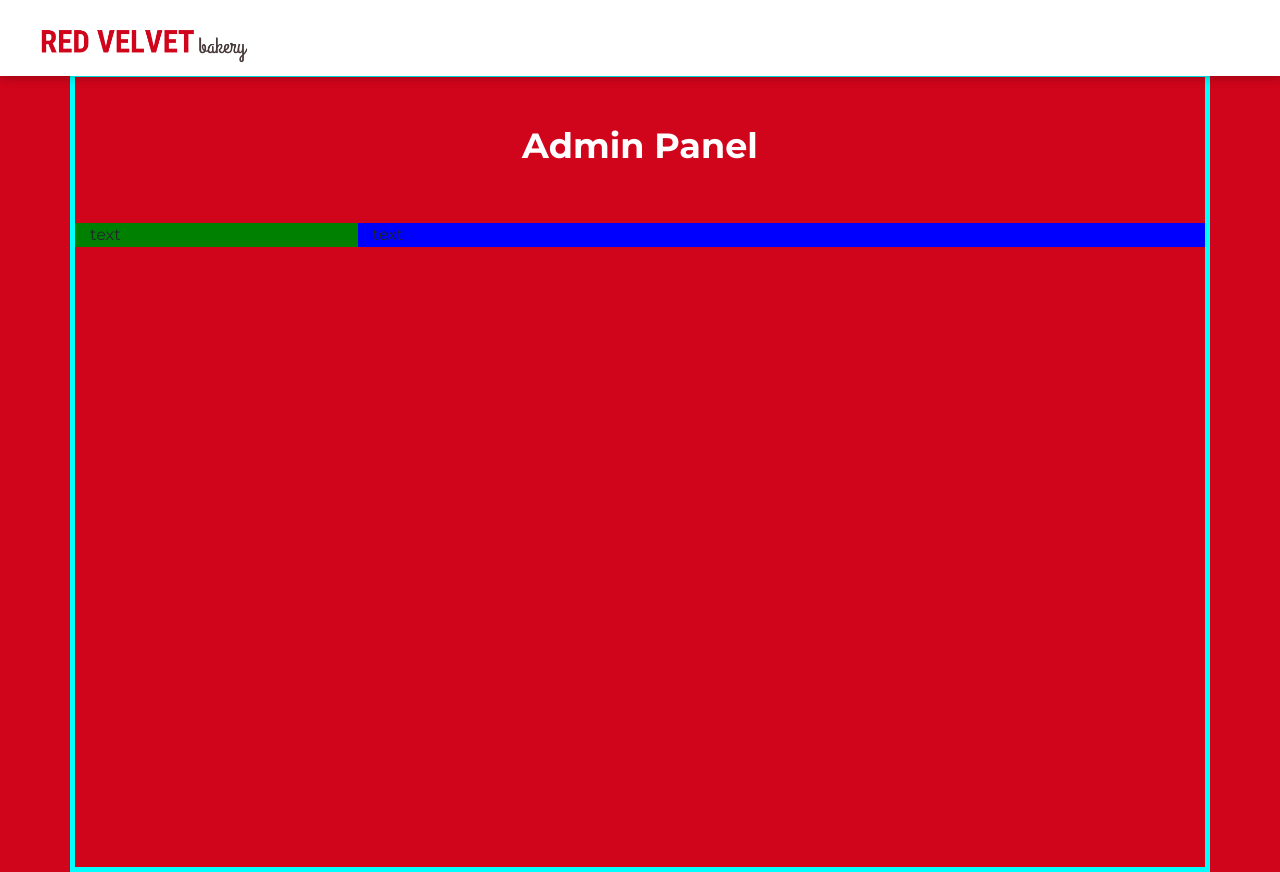
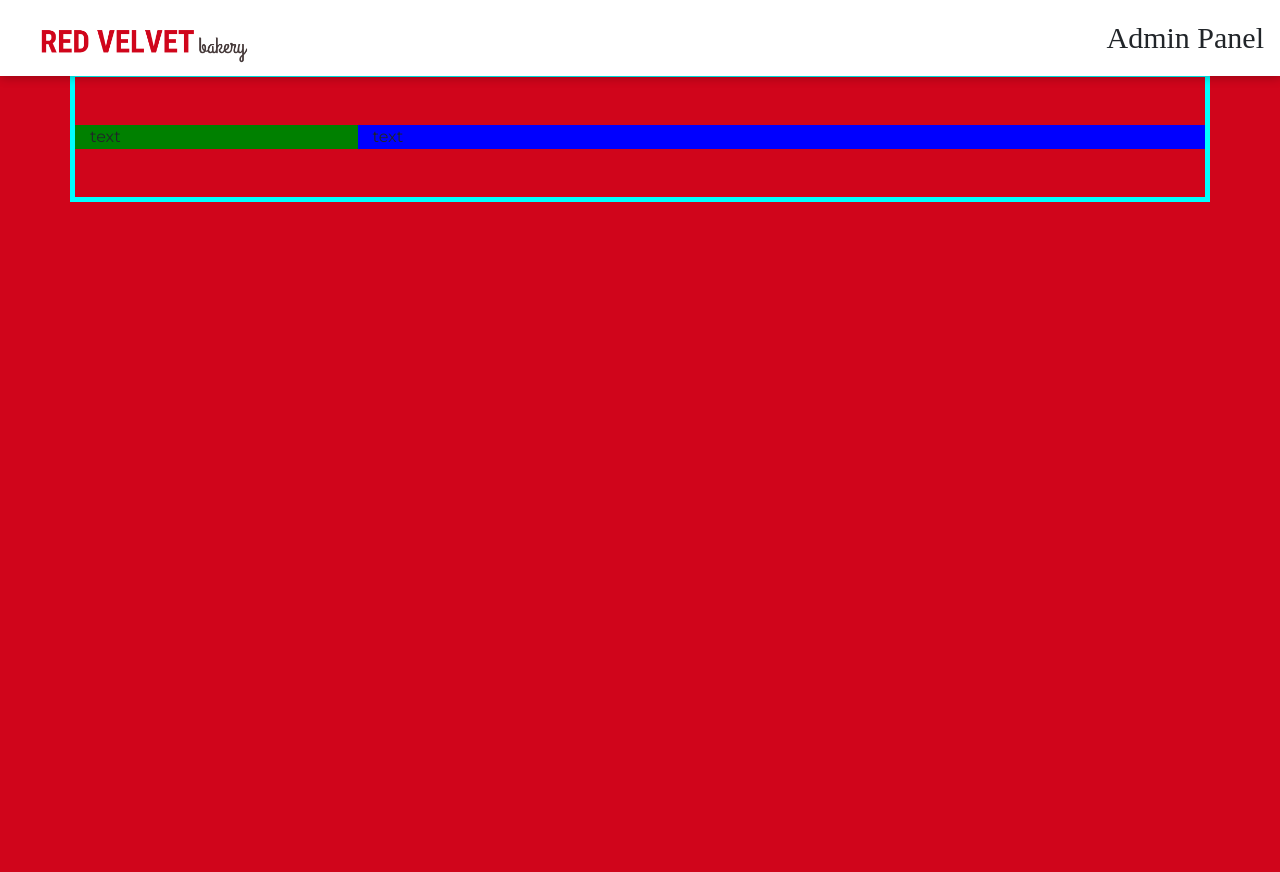
Before and after one commit to rjventu/RedVelvet, a PHP site: page /admin-panel.php in a window 1280 px wide. After the commit the page ends 202 px from the top, so only its background shows below. Run offline with PHP 8.4, Linux system fonts and the light colour scheme; some libraries are stand-ins or nearby versions; some web fonts are replaced.

Commit message:
debugged signup
+ debugged the invalid name error handler
- removed ?> tags from php-only code
+ redesigned admin panel navbar

```diff
--- a/admin-header.php
+++ b/admin-header.php
@@ -1,7 +1,12 @@
 <header>
-  <nav class="navbar navbar-expand-lg navbar-light fixed-top">
-      <a class="navbar-brand" href="index.php">
-        <img src="assets/logo.png" width="250" height="50" alt="">
+  <nav class="navbar navbar-expand-lg navbar-light fixed-top d-flex justify-content-between">
+      <div class="col p-0">
+        <a class="navbar-brand" href="index.php">
+          <img src="assets/logo.png" width="250" height="50" alt="">
         </a>
+      </div>
+      <div class="col p-0 d-flex align-items-center justify-content-end">
+        <h3 style="margin:0; font-family:var(--font-link); font-style:normal;">Admin Panel</h3>
+      </div>
   </nav>
 </header>
--- a/admin-panel.php
+++ b/admin-panel.php
@@ -17,10 +17,7 @@ session_start();
 
 
 <section class="admin-panel-wrapper container">
-  <div class="row my-5 d-flex justify-content-center align-items-center">
-    <h2>Admin Panel</h2>
-  </div>
-  <div class="row mb-5">
+  <div class="row my-5">
     <div class="col sidebar" style="background-color:green">text</div>
     <div class="col-md-9 content" style="background-color:blue">text</div>
   </div>
--- a/classes/Database.class.php
+++ b/classes/Database.class.php
@@ -14,4 +14,3 @@ class Database{
     }
   }
 }
-?>
--- a/classes/Login.class.php
+++ b/classes/Login.class.php
@@ -51,4 +51,3 @@ class Login extends Database{
     }
   }
 }
-?>
--- a/classes/LoginCon.class.php
+++ b/classes/LoginCon.class.php
@@ -27,7 +27,4 @@ class LoginController extends Login{
       return true;
     }
   }
-
 }
-
-?>
--- a/classes/Signup.class.php
+++ b/classes/Signup.class.php
@@ -36,7 +36,3 @@ class Signup extends Database{
     $stmt = null;
   }
 }
-
-
-
-?>
--- a/classes/SignupCon.class.php
+++ b/classes/SignupCon.class.php
@@ -52,7 +52,7 @@ class SignupController extends Signup{
   }
 
   private function invalidName(){
-    if(preg_match("/^[a-zA-Z]/",$this->fname) || preg_match("/^[a-zA-Z]/",$this->lname)){ // not working!!! debug
+    if(preg_match("/^[a-zA-Z]$/",$this->fname) || preg_match("/^[a-zA-Z]$/",$this->lname)){
       return true;
     }else{
       return false;
@@ -84,5 +84,3 @@ class SignupController extends Signup{
   }
 
 }
-
-?>
--- a/includes/login.inc.php
+++ b/includes/login.inc.php
@@ -14,5 +14,3 @@ if(isset($_POST["submit"]))
 
   header("location: ../admin-panel.php");
 }
-
-?>
--- a/includes/logout.inc.php
+++ b/includes/logout.inc.php
@@ -5,5 +5,3 @@ session_unset();
 session_destroy();
 
 header("location: ../index.php?error=none");
-
-?>
--- a/includes/signup.inc.php
+++ b/includes/signup.inc.php
@@ -18,6 +18,3 @@ if(isset($_POST["submit"]))
   header("location: ../index.php?error=none");
 
 }
-
-
-?>
--- a/styles.css
+++ b/styles.css
@@ -875,7 +875,6 @@ input, #date, #payment {
     border-color: aqua;
     border-width: 5px;
     border-style: solid;
-    height : 100vh;
 }
 
 .admin-panel-wrapper h2{
```
